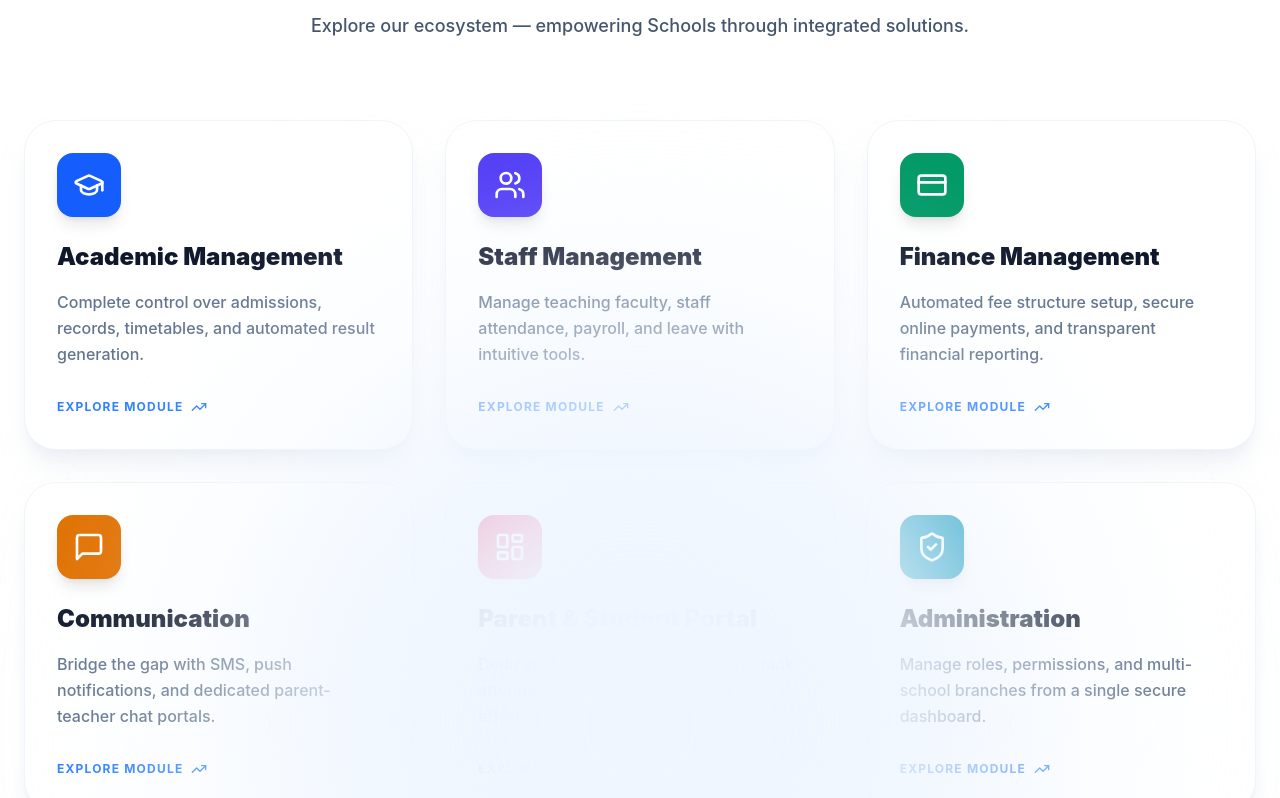
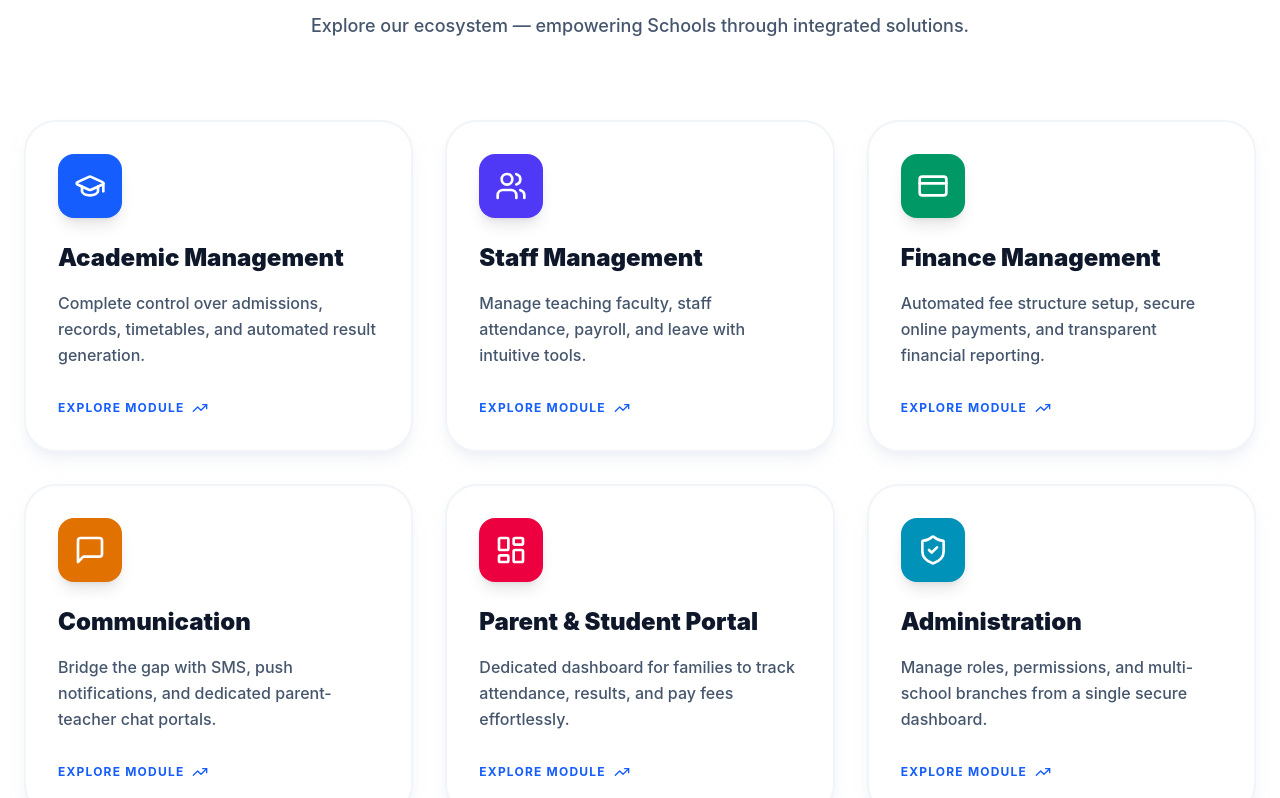
Before and after one commit to official1saurabh-ship-it/school-mitra-landing-page, a React (Vite) app: page / in a window 1280 px wide. Shown: the part 2100-2898 px from the top of the page. Built offline with nearby package versions, Linux system fonts and the light colour scheme.

Commit message:
fix map syntax error

```diff
--- a/src/pages/Home.jsx
+++ b/src/pages/Home.jsx
@@ -315,7 +315,7 @@ const Home = () => {
               >
                 <Link
                   to={item.path}
-                  className="group relative flex flex-col h-full p-8 rounded-[2rem] bg-white border border-slate-100 shadow-xl shadow-slate-200/50 transition-all duration-300 hover:border-blue-500/50 hover:shadow-blue-500/10"
+                  className="group relative flex flex-col h-full p-8 rounded-[2rem] bg-white border-2 border-slate-100 shadow-lg shadow-slate-200/50 hover:border-blue-500/50 hover:shadow-2xl hover:shadow-blue-500/10 transition-all duration-300"
                 >
                   <div className={`w-16 h-16 rounded-2xl ${item.color} flex items-center justify-center shadow-lg group-hover:scale-110 transition-transform duration-300 mb-6`}>
                     <item.icon className="w-8 h-8 text-white" />
@@ -325,15 +325,13 @@ const Home = () => {
                     <h3 className="text-2xl font-black text-slate-900 group-hover:text-blue-500 transition-colors duration-200">
                       {item.title}
                     </h3>
-                    <p className="text-slate-500 text-base leading-relaxed font-medium">
+                    <p className="text-slate-600 text-base leading-relaxed font-medium">
                       {item.desc}
                     </p>
-                    <div className="inline-flex items-center gap-2 text-blue-500 font-bold tracking-widest text-xs pt-4 uppercase group-hover:gap-3 transition-all duration-300">
+                    <div className="inline-flex items-center gap-2 text-blue-600 font-bold tracking-widest text-xs pt-4 uppercase group-hover:gap-3 transition-all duration-300">
                       Explore Module <TrendingUp className="w-4 h-4 group-hover:translate-x-1 group-hover:-translate-y-1 transition-transform" />
                     </div>
                   </div>
-
-                  <div className={`absolute -inset-4 ${item.color} opacity-0 group-hover:opacity-5 blur-3xl transition-opacity duration-300`} />
                 </Link>
               </motion.div>
             ))}
@@ -341,9 +339,6 @@ const Home = () => {
 
         </div>
 
-        <div className="absolute inset-0 z-0 pointer-events-none">
-          <div className="absolute top-1/2 left-1/2 -translate-x-1/2 -translate-y-1/2 w-[800px] h-[800px] bg-blue-50 rounded-full blur-[120px]" />
-        </div>
       </section>
 
       {/* Solution Capabilities Section */}
```
